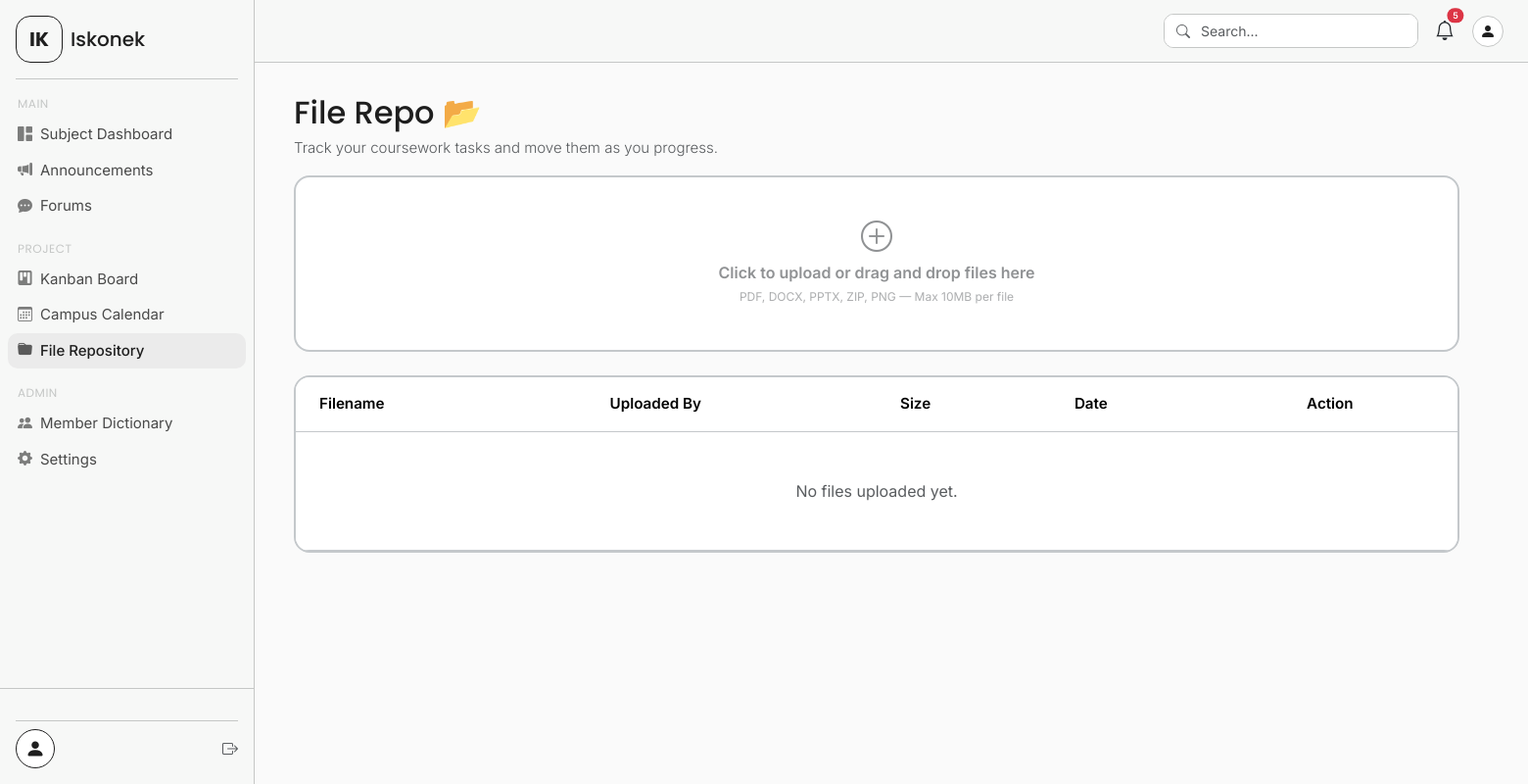
After one commit to AlterGedorah/IsKonek, a PHP site: page /repository.php in a window 1560 px wide. The commit adds this page. Shown: the whole page at 98% size. Run offline with PHP 8.4, Linux system fonts and the light colour scheme.

Commit message:
Repository dropzone

```diff
--- a/includes/sidebar.php
+++ b/includes/sidebar.php
@@ -64,7 +64,7 @@ $current_page = basename($_SERVER['PHP_SELF']);
                 </a>
             </li>
             <li class="nav-item">
-                <a href="files.php" class="nav-link sidebar-link <?= $current_page === 'files.php' ? 'active' : '' ?>">
+                <a href="repository.php" class="nav-link sidebar-link <?= $current_page === 'repository.php' ? 'active' : '' ?>">
                     <i class="bi bi-folder-fill me-2"></i>
                     File Repository
                 </a>
--- /dev/null
+++ b/repository.php
@@ -0,0 +1,157 @@
+<!DOCTYPE html>
+<html lang="en">
+
+<head>
+  <meta charset="UTF-8">
+  <meta name="viewport" content="width=device-width, initial-scale=1.0">
+  <title>Dashboard – Iskonek</title>
+  <link rel="preconnect" href="https://fonts.googleapis.com">
+  <link href="https://fonts.googleapis.com/css2?family=Inter:wght@300;400;500;600&family=Poppins:wght@400;500;600;700&display=swap" rel="stylesheet">
+  <link href="https://cdn.jsdelivr.net/npm/bootstrap@5.3.3/dist/css/bootstrap.min.css" rel="stylesheet">
+  <link href="https://cdn.jsdelivr.net/npm/bootstrap-icons@1.11.3/font/bootstrap-icons.min.css" rel="stylesheet">
+  <link href="assets/css/style.css" rel="stylesheet">
+  <link rel="icon" href="assets/images/Icon.png">
+</head>
+
+<body>
+  <div class="app-wrapper">
+
+    <!-- Sidebar overlay (mobile) -->
+    <div class="sidebar-overlay" id="sidebarOverlay"></div>
+
+    <!-- Sidebar -->
+    <?php include 'includes/sidebar.php'; ?>
+
+    <!-- Main -->
+    <div class="main-content">
+
+      <!-- Navbar -->
+      <?php include 'includes/navbar.php'; ?>
+
+      <!-- Page body -->
+      <div class="page-body">
+        <div class="d-flex flex-wrap justify-content-between align-items-center gap-2 mb-3">
+          <div>
+            <h2 class="hero-greeting mb-1">File Repo 📂</h2>
+            <p class="hero-sub text-muted mb-0">Track your coursework tasks and move them as you progress.</p>
+          </div>
+        </div>
+
+        <!-- dropzone -->
+        <div class="kanban-toolbar d-flex flex-wrap justify-content-between align-items-center gap-2 mb-3">
+          <div class="d-flex align-items-center gap-2">
+<div class="d-flex flex-column align-items-start">
+
+  <div id="dropzone" class="bg-white border border-secondary-subtle border-2 rounded-4 p-4 mb-4 text-center text-secondary d-flex align-items-center justify-content-center" style="max-width: 100%; width: 1190px; height: 180px; transition: background-color 0.2s, border-color 0.2s; cursor: pointer;">
+    <div>
+      <div class="fs-2 lh-1 mb-2 text-body-tertiary">
+        <i class="bi bi-plus-circle"></i>
+      </div>
+      <p class="fs-6 mb-1 text-body-tertiary fw-semibold">Click to upload or drag and drop files here</p>
+      <small class="text-body-tertiary d-block opacity-75" style="font-size: 0.75rem;">PDF, DOCX, PPTX, ZIP, PNG — Max 10MB per file</small>
+      <input type="file" id="fileInput" multiple style="display: none;">
+    </div>
+  </div>
+
+  <div class="bg-white border border-secondary-subtle border-2 rounded-4 overflow-hidden mb-4" style="max-width: 100%; width: 1190px;">
+    <div class="table-responsive">
+      <table class="table table-borderless align-middle mb-0 text-nowrap">
+        <thead>
+          <tr class="border-bottom border-secondary-subtle text-secondary fw-semibold" style="font-size: 0.95rem;">
+            <th scope="col" class="py-3 px-4" style="width: 25%;">Filename</th>
+            <th scope="col" class="py-3 px-4" style="width: 25%;">Uploaded By</th>
+            <th scope="col" class="py-3 px-4" style="width: 15%;">Size</th>
+            <th scope="col" class="py-3 px-4" style="width: 20%;">Date</th>
+            <th scope="col" class="py-3 px-4" style="width: 15%;">Action</th>
+          </tr>
+        </thead>
+        <tbody id="tableBody">
+          <tr id="emptyRow" class="border-bottom border-secondary-subtle">
+            <td colspan="5" class="text-center py-5 text-muted">No files uploaded yet.</td>
+          </tr>
+        </tbody>
+      </table>
+    </div>
+  </div>
+
+</div>
+
+<script>
+  const dropzone = document.getElementById('dropzone');
+  const fileInput = document.getElementById('fileInput');
+  const tableBody = document.getElementById('tableBody');
+  const emptyRow = document.getElementById('emptyRow');
+
+  // Trigger file selection window when clicking the dropzone
+  dropzone.addEventListener('click', () => fileInput.click());
+
+  // Handle file selection via click window
+  fileInput.addEventListener('change', (e) => {
+    handleFiles(e.target.files);
+  });
+
+  // Prevent default browser behaviors for drag events
+  ['dragenter', 'dragover', 'dragleave', 'drop'].forEach(eventName => {
+    dropzone.addEventListener(eventName, preventDefaults, false);
+  });
+
+  function preventDefaults(e) {
+    e.preventDefault();
+    e.stopPropagation();
+  }
+
+  // Highlight dropzone when item is dragged over it
+  ['dragenter', 'dragover'].forEach(eventName => {
+    dropzone.addEventListener(eventName, () => {
+      dropzone.classList.remove('bg-white', 'border-secondary-subtle');
+      dropzone.style.backgroundColor = '#e9ecef';
+      dropzone.style.borderColor = '#0d6efd';
+    }, false);
+  });
+
+  // Remove highlight when item is dragged away or dropped
+  ['dragleave', 'drop'].forEach(eventName => {
+    dropzone.addEventListener(eventName, () => {
+      dropzone.style.backgroundColor = '';
+      dropzone.style.borderColor = '';
+      dropzone.classList.add('bg-white', 'border-secondary-subtle');
+    }, false);
+  });
+
+  // Handle dropped files
+  dropzone.addEventListener('drop', (e) => {
+    const dt = e.dataTransfer;
+    const files = dt.files;
+    handleFiles(files);
+  });
+
+  // Process files and populate the table dynamically
+  function handleFiles(files) {
+    if (files.length > 0 && emptyRow) {
+      emptyRow.style.display = 'none'; // Hide the default empty text row
+    }
+
+    Array.from(files).forEach(file => {
+      const row = document.createElement('tr');
+      row.className = 'border-bottom border-secondary-subtle';
+
+      // Formatting size
+      const sizeInMB = (file.size / (1024 * 1024)).toFixed(2) + ' MB';
+      // Current Date
+      const currentDate = new Date().toLocaleDateString();
+
+      row.innerHTML = `
+        <td class="py-4 px-4 fw-medium text-dark">${file.name}</td>
+        <td class="py-4 px-4 text-secondary">You</td>
+        <td class="py-4 px-4 text-secondary">${sizeInMB}</td>
+        <td class="py-4 px-4 text-secondary">${currentDate}</td>
+        <td class="py-4 px-4"><button class="btn btn-sm btn-outline-danger" onclick="this.closest('tr').remove()">Delete</button></td>
+      `;
+      tableBody.appendChild(row);
+    });
+  }
+</script>
+
+</body>
+
+</html>
```
Also changed, not shown: assets/avatars/avatar_4_1780822854.jpg (added).
